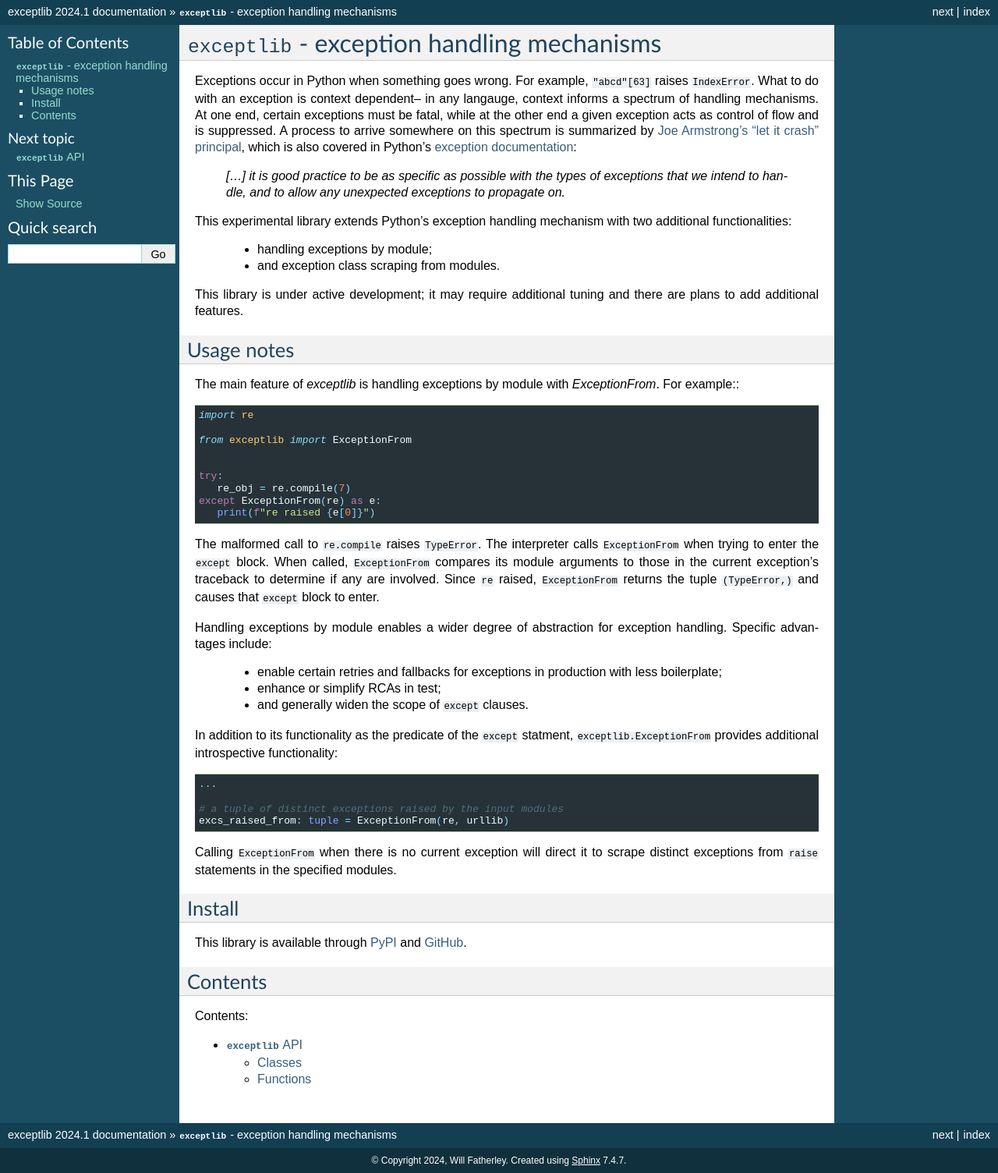
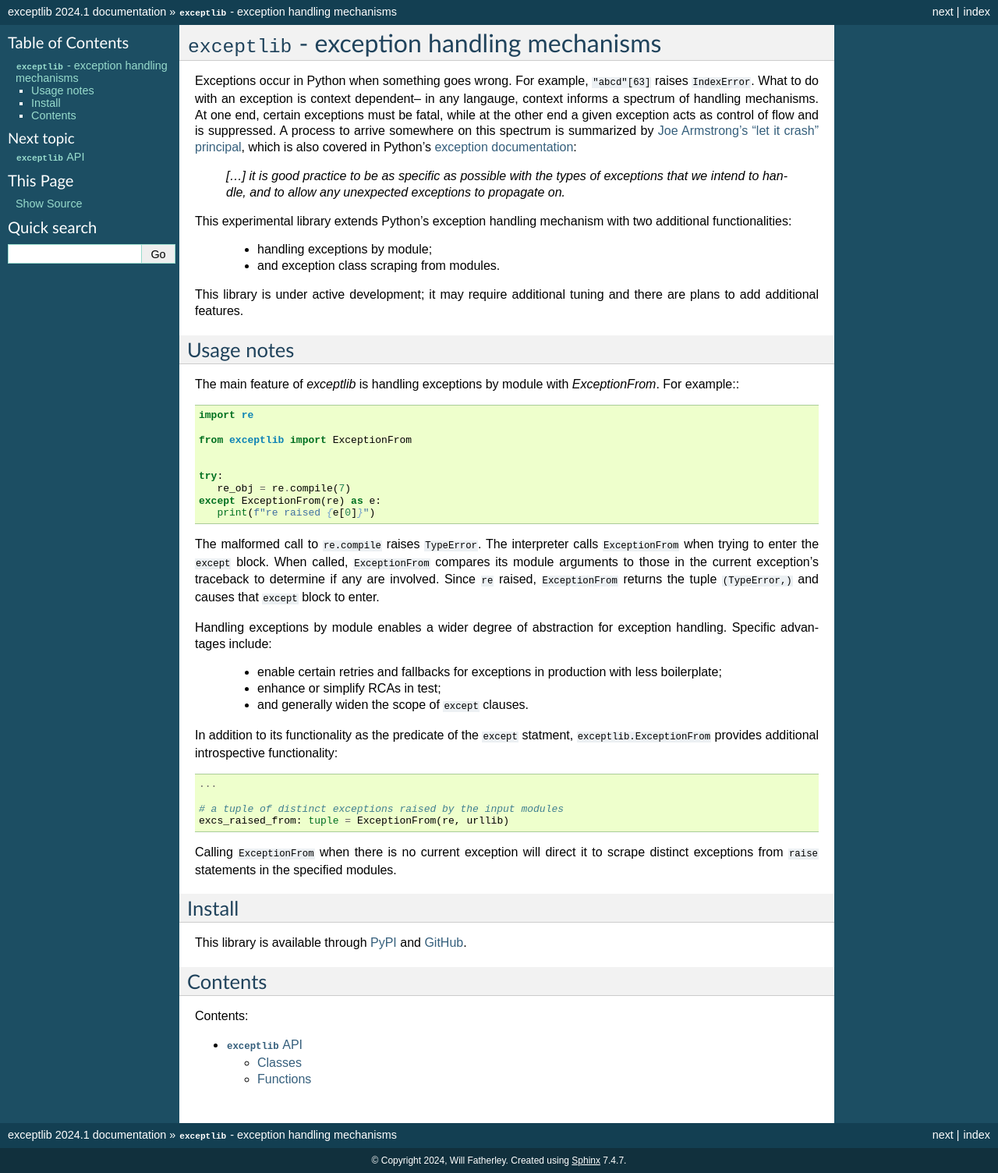
Before and after one commit to wfatherley/exceptlib, a Sphinx documentation site: the page built from docs/source/index.rst, in a window 1280 px wide. Shown: the whole page at 78% size. Built offline with Sphinx 7.4.7, drawn with Linux system fonts in a browser that asks for light colours.

```diff
--- a/docs/source/conf.py
+++ b/docs/source/conf.py
@@ -28,4 +28,3 @@
 body_min_width = '100%'
 nodsidebar = True
 html_static_path = ['_static']
-pygments_style = "material"
```
Also changed, not shown: .readthedocs.yaml.
